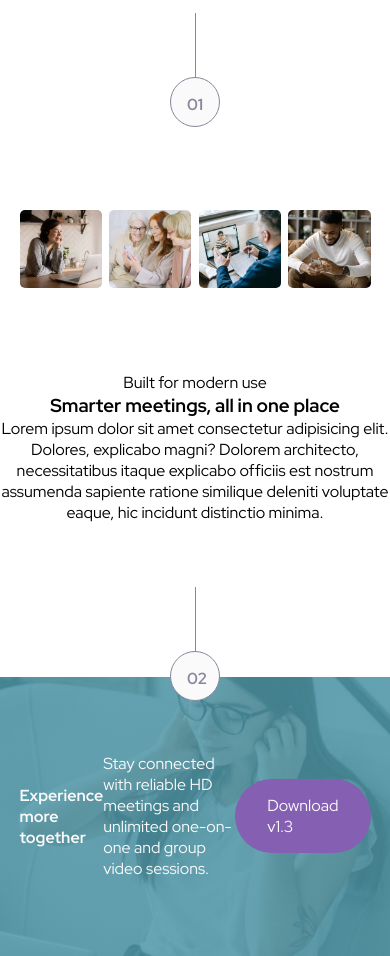
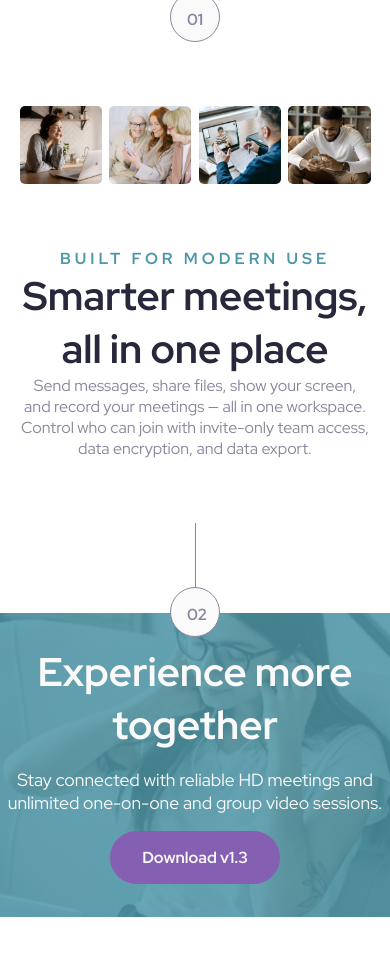
Before and after one commit to nlukic97/zadatak_2, a website: page starter-code/index.html in a window 390 px wide. Shown: the part 935-1891 px from the top of the page. After the commit the page ends 1852 px from the top, so only its background shows below. Drawn offline with Linux system fonts and the light colour scheme.

Commit message:
modified footer

```diff
--- a/starter-code/index.html
+++ b/starter-code/index.html
@@ -84,10 +84,10 @@
   </section>
 
   <!-- 2nd text section -->
-  <section class="text-center mtb-4">
+  <section class="info-section container text-center mtb-4">
     <div><span>Built for modern use</span></div>
     <h3>Smarter meetings, all in one place</h2>
-      <p>Lorem ipsum dolor sit amet consectetur adipisicing elit. Dolores, explicabo magni? Dolorem architecto, necessitatibus itaque explicabo officiis est nostrum assumenda sapiente ratione similique deleniti voluptate eaque, hic incidunt distinctio minima.</p>
+      <p>Send messages, share files, show your screen, and record your meetings — all in one workspace. Control who can join with invite-only team access, data encryption, and data export.</p>
     </section>
 
     <!---------- circle line component ---------->
@@ -97,7 +97,9 @@
     <section class="footer container color-white">
       <h4>Experience more together</h4>
       <p>Stay connected with reliable HD meetings and unlimited one-on-one and group video sessions.</p>
-      <a href="#" class="btn-purple">Download <span>v1.3</span></a>
+      <div class="text-center">
+        <a href="#" class="btn-purple">Download <span>v1.3</span></a>
+      </div>
     </section>
   </body>
   </html>
--- a/starter-code/scss/base/_typography.scss
+++ b/starter-code/scss/base/_typography.scss
@@ -11,12 +11,12 @@ body {
 }
 
 .container {
-    padding: 0 5rem;
+    padding: 0 7rem;
 }
 
 @media screen and (max-width:880px){
     .container {
-        padding: 5%;
+        padding: 0 5%;
     }
 }
 
--- a/starter-code/scss/components/_buttons.scss
+++ b/starter-code/scss/components/_buttons.scss
@@ -4,6 +4,7 @@ a[class^='btn'] {
     border-radius: 100px;
     color: $color-white;
     text-decoration: none;
+    font-weight: 700;
 
     //blue button
     &[class$='-blue'] {
--- a/starter-code/scss/components/_footer.scss
+++ b/starter-code/scss/components/_footer.scss
@@ -2,14 +2,40 @@
     display: flex;
     align-items: center;
     justify-content: space-between;
-    height: 15rem;
+    min-height: 15rem;
 
     background-image: url('../assets/desktop/image-footer.jpg'); //fallback
     background-image: linear-gradient(#4d97a9d5, #4d97a9d5), url('../assets/desktop/image-footer.jpg'); //overlay image
     background-repeat: no-repeat;
     background-position: center center;
     background-size: cover;
-    > div {
+    h4, p,div {
         flex: 1;
     }
+
+    h4 {
+        font-size: 2.5rem;
+    }
+
+    p {
+        flex: 1;
+        font-size: 1.1rem;
+    }
 }
+
+@media screen and (max-width:880px) {
+    .footer {
+        flex-direction: column;
+        padding: 2rem 0;
+
+        h4 {
+            text-align: center;
+            padding-bottom: 1rem;
+        }
+
+        p {
+            text-align: center;
+            padding-bottom: 1rem;
+        }
+    }
+}
--- a/starter-code/scss/components/_hero_avatars.scss
+++ b/starter-code/scss/components/_hero_avatars.scss
@@ -73,6 +73,10 @@
             line-height: 4rem;
             margin-bottom: 1.5rem;
         }
+
+        p {
+            color:$color-gray;
+        }
     }
 }
 
@@ -101,7 +105,7 @@
         .headline {
             grid-row: 2;
             grid-column: 1/3;
-            margin: 0 3rem;
+            padding: 0 3rem;
             h1 {
                 margin-top: 3.5rem;
             }
--- a/starter-code/scss/pages/_index.scss
+++ b/starter-code/scss/pages/_index.scss
@@ -1,3 +1,23 @@
 .logo-container {
     padding: 5rem 0;
 }
+
+.info-section {
+    div:first-child span {
+        color: $color-dark-blue;
+        font-weight: 700;
+        font-size: 1rem;
+        text-transform: uppercase;
+        letter-spacing: 0.25rem;
+    }
+
+    h3 {
+        color: $color-darker-purple;
+        font-size: 2.5rem;
+        font-weight: 700;
+    }
+
+    p {
+        color: $color-gray;
+    }
+}
```
Also changed, not shown: starter-code/css/style.css, 1 other file.
